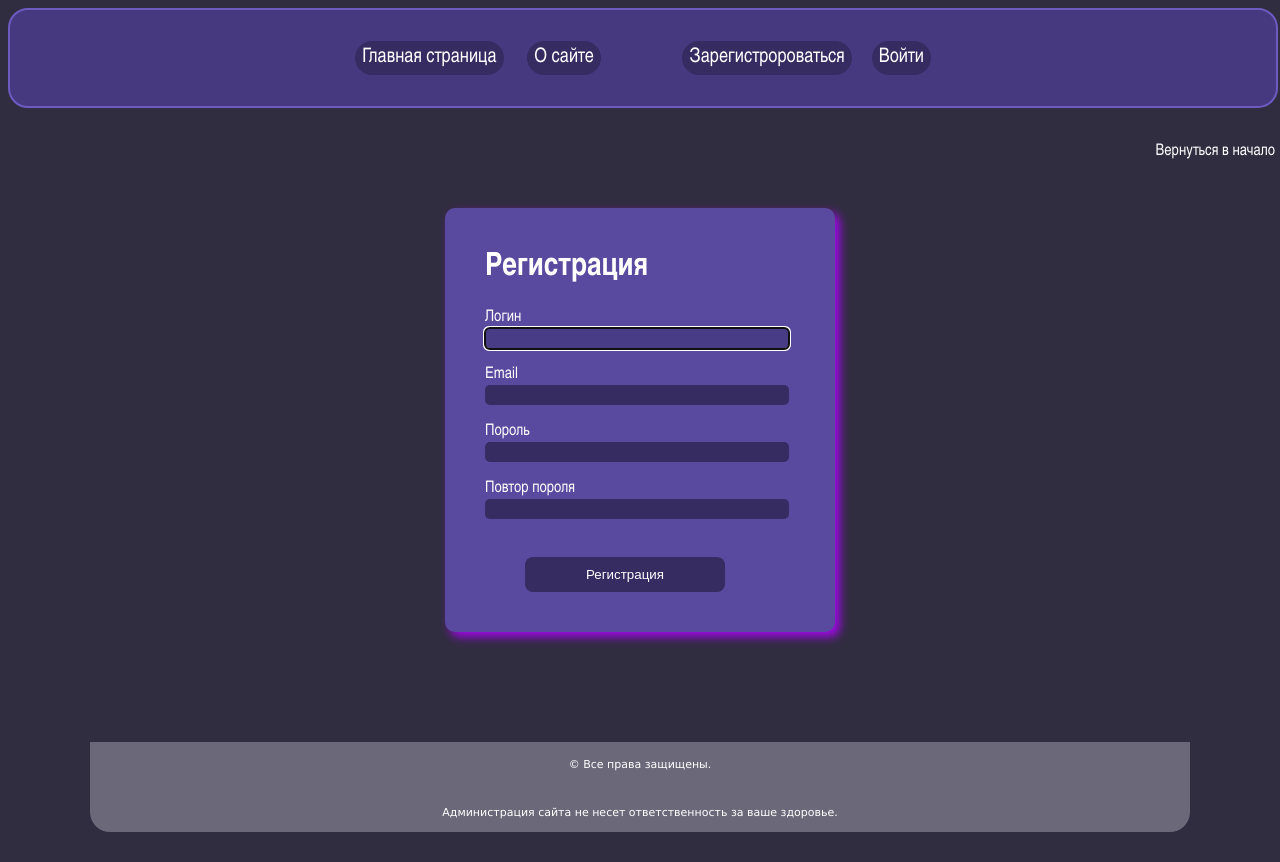
After one commit to NoCoderName/SiteWebManga, a Django app: page /register/ in a window 1280 px wide. The commit adds this page. Run offline with Django 4.2, Linux system fonts and the light colour scheme.

Commit message:
Made some changes

```diff
--- a/coolsite/BlogApp/templates/BlogApp/base.html
+++ b/coolsite/BlogApp/templates/BlogApp/base.html
@@ -5,7 +5,7 @@
 <head>
     <meta charset="UTF-8">
     <meta name="viewport" content="width=device-width, initial-scale=1.0">
-    <link type="text/css" href="{% static 'BlogApp/css/styles.css' %}" rel="stylesheet">
+    <link type="text/css" href="{% static 'WebManga/css/styles.css' %}" rel="stylesheet">
     <title>{{ title }}</title>
 </head>
 
@@ -15,6 +15,16 @@
   {% for m in menu %}
     <a href="{% url m.url_name %}" id="header" class="little_button">{{m.title}}</a>
   {% endfor %}
+
+  <!-- на счет чата-->
+  </span>
+
+  <span class="head_right">
+    {% if request.user.is_authenticated %}
+      <p>{{ user.username }} | <a href="{% url 'logout' %}" id="header" class="little_button">Выйти</a></p>
+    {% else %}
+      <p><a href="{% url 'register' %}" class="little_button">Зарегистророваться</a><a href="{% url 'login' %}" class="little_button">Войти</a></p>
+    {% endif %}
   </span>
 </header>
 
@@ -35,5 +45,6 @@
     <p>Администрация сайта не несет ответственность за ваше здоровье.</p>
   </div>
 </div>
+<!-- <script src="{% static 'WebManga/js/js.js' %}"></script> -->
 </body>
 </html>
--- a/coolsite/BlogApp/utils.py
+++ b/coolsite/BlogApp/utils.py
@@ -4,7 +4,6 @@
 menu = [
     {'title': 'Главная страница', 'url_name': 'home'},
     {'title': 'О сайте', 'url_name': 'about'},
-    # {'title': 'Чат', 'url_name': 'chat'},
 ]
 
 
--- /dev/null
+++ b/coolsite/LoginApp/forms.py
@@ -0,0 +1,22 @@
+from django import forms
+from django.contrib.auth.forms import UserCreationForm, AuthenticationForm
+from django.contrib.auth.models import User
+
+from .models import *
+
+
+
+class RegisterUserForm(UserCreationForm):
+    username = forms.CharField(label='Логин', widget=forms.TextInput(attrs={'class': 'form-input'}))
+    email = forms.EmailField(label='Email', widget=forms.EmailInput(attrs={'class': 'form-input'}))
+    password1 = forms.CharField(label='Пороль', widget=forms.PasswordInput(attrs={'class': 'form-input'}))
+    password2 = forms.CharField(label='Повтор пороля', widget=forms.PasswordInput(attrs={'class': 'form-input'}))
+
+    class Meta:
+        model = User
+        fields = ('username', 'email', 'password1', 'password2')
+        fields = ('username', 'email', 'password1', 'password2')
+
+class LoginUserForm(AuthenticationForm):
+    username = forms.CharField(label='Логин', widget=forms.TextInput(attrs={'class': 'form-input'}))
+    password = forms.CharField(label='Пороль', widget=forms.PasswordInput(attrs={'class': 'form-input'}))
--- /dev/null
+++ b/coolsite/LoginApp/templates/LoginApp/register.html
@@ -0,0 +1,19 @@
+{% extends 'BlogApp/base.html' %}
+
+{% block authentication %}
+<div class="register_user">
+    <h1>{{ title }}</h1>
+
+    <form method="post">
+        {% csrf_token %}
+
+        {% for f in form %}
+        <p><label class="form_label" for="{{ f.id_for_label }}">{{ f.label }}</label><br>{{ f }}</p>
+        <div class="form_error">{{ f.errors }}</div>
+        {% endfor %}
+
+        <button type="submit" class="load_bt">Регистрация</button>
+    </form>
+
+</div>
+{% endblock %}
--- /dev/null
+++ b/coolsite/LoginApp/urls.py
@@ -0,0 +1,10 @@
+from django.urls import path
+
+from .views import *
+
+
+urlpatterns = [
+    path('login/', LoginUser.as_view(), name='login'),
+    path('logout/', logout_user, name='logout'),
+    path('register/', RegisterUser.as_view(), name='register'),
+]
--- a/coolsite/LoginApp/views.py
+++ b/coolsite/LoginApp/views.py
@@ -1,3 +1,47 @@
 from django.shortcuts import render
+from django.views.generic import CreateView
+from django.contrib.auth.views import LoginView
+from django.contrib.auth import login, logout
+from django.shortcuts import redirect
+from django.urls import reverse_lazy
+from BlogApp.utils import DataMixin
 
-# Create your views here.
+from .forms import *
+
+
+class RegisterUser(DataMixin, CreateView):
+    form_class = RegisterUserForm
+    template_name = 'LoginApp/register.html'
+    success_url = reverse_lazy('login')
+
+    def get_context_data(self, *, object_name_list=None, **kwargs):
+        context = super().get_context_data(**kwargs)
+        c_def = self.get_user_context(title='Регистрация')
+
+        return dict(list(context.items()) + list(c_def.items()))
+
+    def form_valid(self, form):
+        user = form.save()
+        # Profile.objects.create(user=user)
+        login(self.request, user)
+        return redirect('home')
+
+
+class LoginUser(DataMixin, LoginView):
+    form_class = LoginUserForm
+    template_name = 'LoginApp/login.html'
+
+    def get_context_data(self, *, object_name_list=None, **kwargs):
+        context = super().get_context_data(**kwargs)
+        c_def = self.get_user_context(title='Авторизация')
+
+        return dict(list(context.items()) + list(c_def.items()))
+
+    def get_success_url(self):
+        return reverse_lazy('home')
+
+
+def logout_user(request):
+    logout(request)
+
+    return redirect('login')
--- a/coolsite/coolsite/urls.py
+++ b/coolsite/coolsite/urls.py
@@ -23,7 +23,8 @@
 
 urlpatterns = [
     path('admin/', admin.site.urls),
-    path('', include('BlogApp.urls'))
+    path('', include('BlogApp.urls')),
+    path('', include('LoginApp.urls'),)
 ]
 
 if settings.DEBUG:
```
Also changed, not shown: coolsite/LoginApp/templates/LoginApp/login.html (added, +17 -0 lines), coolsite/db.sqlite3.
